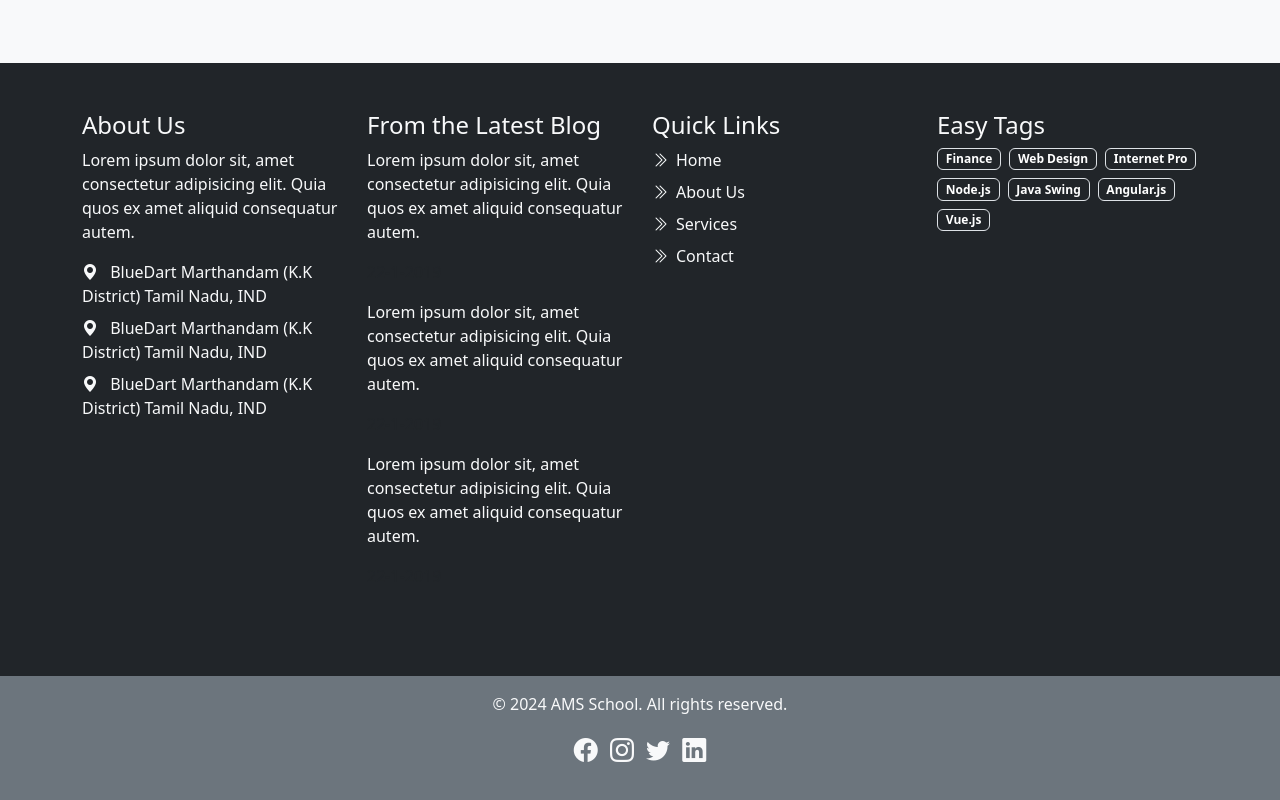
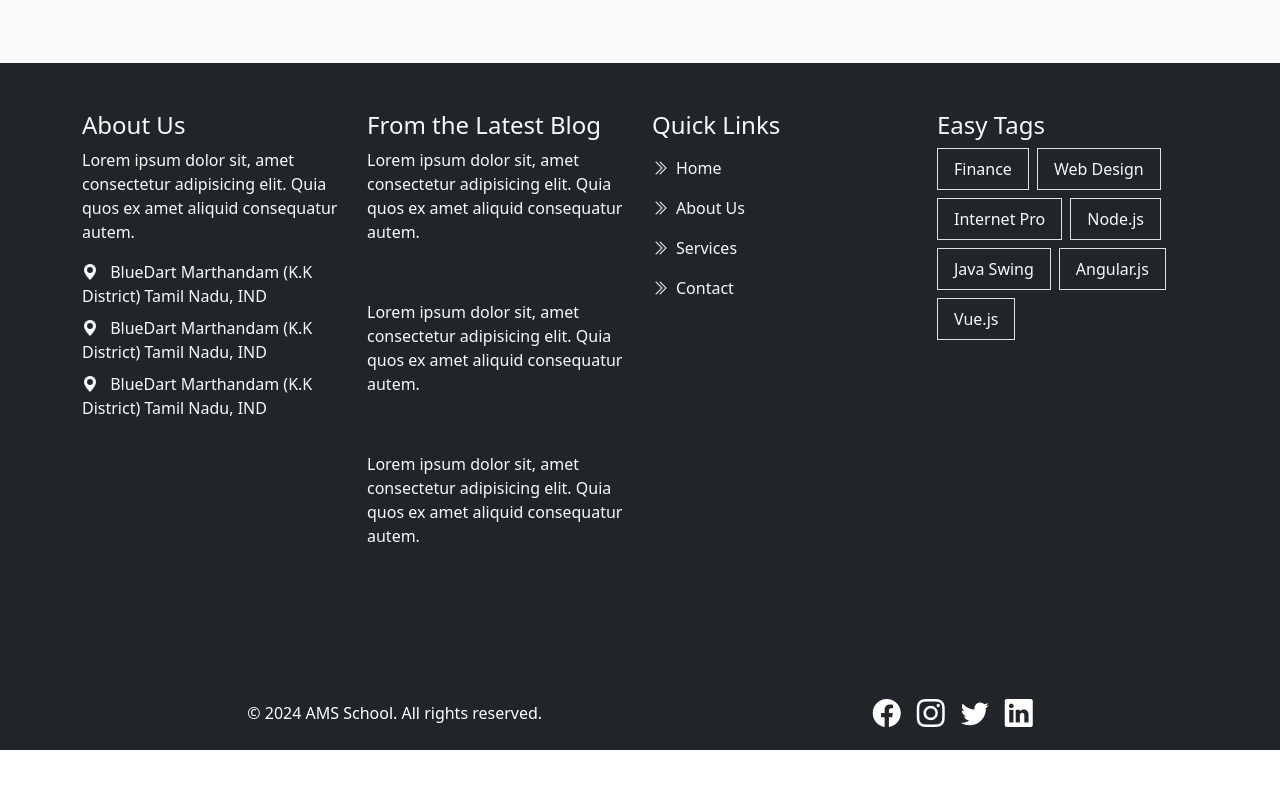
Before and after one commit to Abu-bakar-webdeveloper/css-files, a plain HTML site: page project1inbootstrap/index.html in a window 1280 px wide. Shown: the part 3750-4550 px from the top of the page. After the commit the page ends 4500 px from the top, so only its background shows below. Drawn offline with nearby package versions, Linux system fonts and the light colour scheme.

Commit message:
landing page complete

```diff
--- a/project1inbootstrap/index.html
+++ b/project1inbootstrap/index.html
@@ -456,10 +456,10 @@
                 <div class="col-md-6 col-lg-3 mb-4">
                     <h4>Quick Links</h4>
                     <ul class="list-unstyled">
-                        <li class="mb-2"><i class="bi bi-chevron-double-right me-2"></i>Home</li>
-                        <li class="mb-2"><i class="bi bi-chevron-double-right me-2"></i>About Us</li>
-                        <li class="mb-2"><i class="bi bi-chevron-double-right me-2"></i>Services</li>
-                        <li class="mb-2"><i class="bi bi-chevron-double-right me-2"></i>Contact</li>
+                        <li class="mt-3"><i class="bi bi-chevron-double-right me-2"></i>Home</li>
+                        <li class="mt-3"><i class="bi bi-chevron-double-right me-2"></i>About Us</li>
+                        <li class="mt-3"><i class="bi bi-chevron-double-right me-2"></i>Services</li>
+                        <li class="mt-3"><i class="bi bi-chevron-double-right me-2"></i>Contact</li>
                     </ul>
                 </div>
 
@@ -467,13 +467,13 @@
                 <div class="col-md-6 col-lg-3 mb-4">
                     <h4>Easy Tags</h4>
                     <div class="d-flex flex-wrap gap-2">
-                        <span class="badge border">Finance</span>
-                        <span class="badge border">Web Design</span>
-                        <span class="badge border">Internet Pro</span>
-                        <span class="badge border">Node.js</span>
-                        <span class="badge border">Java Swing</span>
-                        <span class="badge border">Angular.js</span>
-                        <span class="badge border">Vue.js</span>
+                        <span class="border py-2 px-3">Finance</span>
+                        <span class="border py-2 px-3">Web Design</span>
+                        <span class="border py-2 px-3">Internet Pro</span>
+                        <span class="border py-2 px-3">Node.js</span>
+                        <span class="border py-2 px-3">Java Swing</span>
+                        <span class="border py-2 px-3">Angular.js</span>
+                        <span class="border py-2 px-3">Vue.js</span>
                     </div>
                 </div>
             </div>
@@ -481,17 +481,18 @@
     </section>
 
     <!-- Footer -->
-    <footer class="bg-secondary text-light py-3">
-        <div class="container text-center">
-            <p>&copy; 2024 AMS School. All rights reserved.</p>
-            <ul class="list-inline">
-                <li class="list-inline-item"><i class="bi bi-facebook fs-4"></i></li>
-                <li class="list-inline-item"><i class="bi bi-instagram fs-4"></i></li>
-                <li class="list-inline-item"><i class="bi bi-twitter fs-4"></i></li>
-                <li class="list-inline-item"><i class="bi bi-linkedin fs-4"></i></li>
+    <footer class="bg-dark text-white py-3">
+        <div class="container d-flex justify-content-around align-items-center flex-wrap">
+            <p class="mb-0">&copy; 2024 AMS School. All rights reserved.</p>
+            <ul class="d-flex gap-3 list-unstyled mb-0">
+                <li><i class="bi bi-facebook fs-3"></i></li>
+                <li><i class="bi bi-instagram fs-3"></i></li>
+                <li><i class="bi bi-twitter fs-3"></i></li>
+                <li><i class="bi bi-linkedin fs-3"></i></li>
             </ul>
         </div>
     </footer>
+
 
 
 
```
